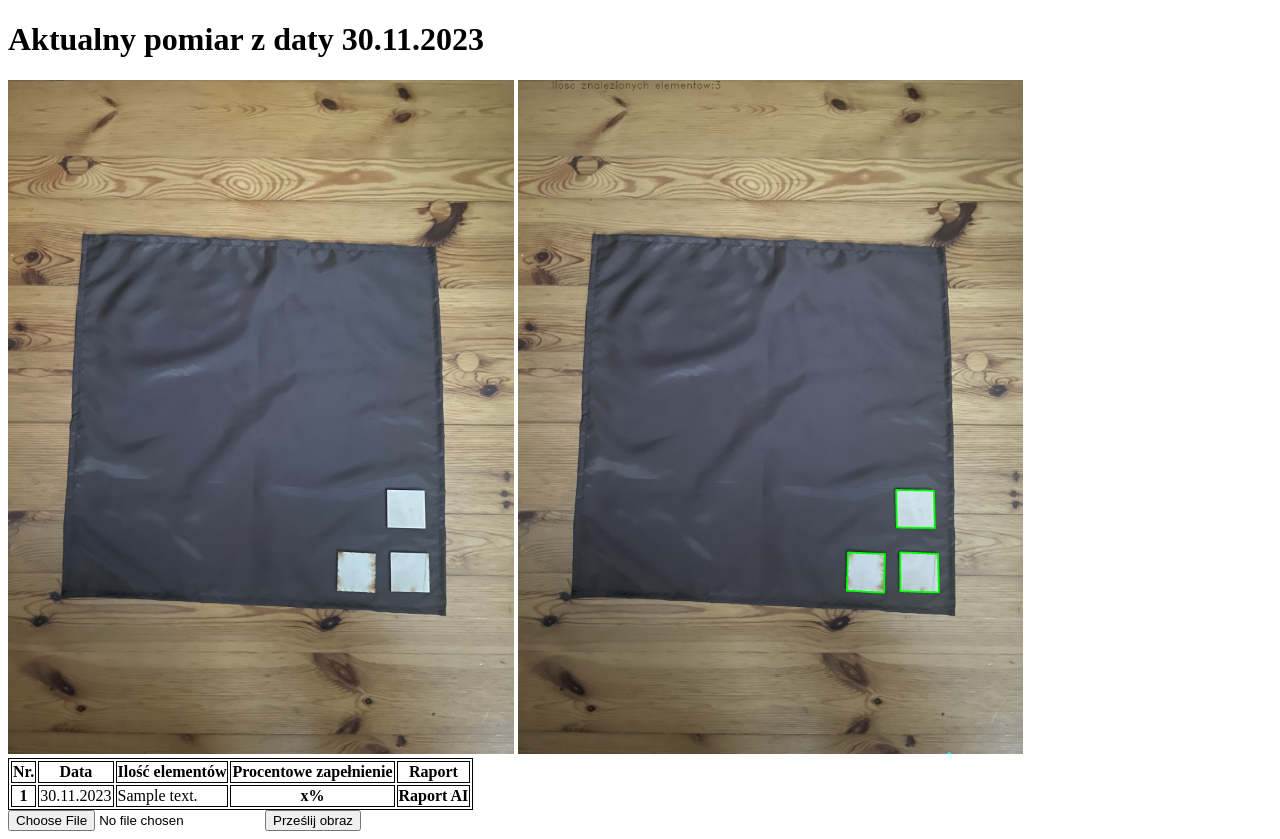
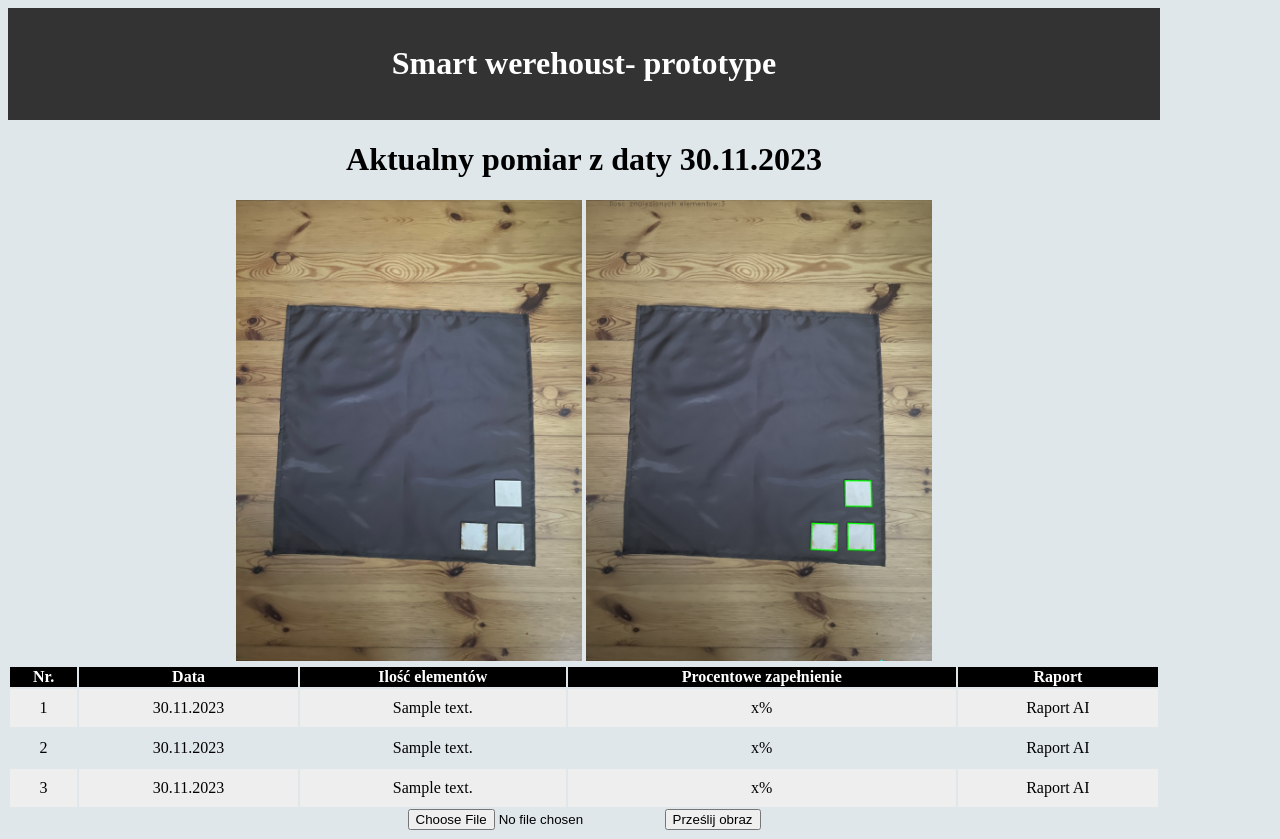
Before and after one commit to bartlomiej-bracik/Smart-warehouse-space-control, a Flask app: template server_app/werehouse_ai_manager/templates/index.html in a window 1280 px wide. Run offline with Flask 2, Linux system fonts and the light colour scheme; the template is opened without the code that fills it: most values are stand-ins (such as "Sample title", 1, 10 or a date in 2020).

Commit message:
webpage style edition

```diff
--- a/server_app/werehouse_ai_manager/templates/index.html
+++ b/server_app/werehouse_ai_manager/templates/index.html
@@ -2,13 +2,30 @@
 <html lang="en">
 <head>
     <style>
-
-        table, th, td {
-          border: 1px solid;
+        header {
+            background-color: #333;
+            color: white;
+            text-align: center;
+            padding: 1em;
         }
 
 
+        tr:nth-child(odd){background:#eee;}
+        table{width:100%;}
+         td{padding:10px;}
+        th{background: #000;color: #fff;}
 
+
+        body{
+            background-color: #e0e7eb;
+            max-width: 90%;
+            text-align: center
+
+        }
+        img{
+        text-align: center
+
+        }
 
     </style>
 
@@ -17,9 +34,13 @@
     <title>Smart werehoust</title>
 </head>
 <body>
+    <header>
+    <h1 >Smart werehoust- prototype</h1>
+  </header>
+
     <h1>Aktualny pomiar z daty 30.11.2023</h1>
-     <img src="{{ url_for('static', filename='img/img4.jpg') }}" alt="Obraz" width="40%" >
-    <img src="{{ url_for('static', filename='img/img1_con.jpg') }}" alt="Obraz" width="40%" >
+     <img src="{{ url_for('static', filename='img/img4.jpg') }}" alt="Obraz" width="30%" >
+    <img src="{{ url_for('static', filename='img/img1_con.jpg') }}" alt="Obraz" width="30%" >
 
 
 
@@ -31,7 +52,13 @@
    </thead>
    <tbody>
       <tr>
-         <th>1</th> <td>30.11.2023</td> <td>{{ additional_text }}</td> <th>x%</th> <th> Raport AI</th>
+         <td>1</td> <td>30.11.2023</td> <td>{{ additional_text }}</td> <td>x%</td> <td> Raport AI</td>
+      </tr>
+       <tr>
+         <td>2</td> <td>30.11.2023</td> <td>{{ additional_text }}</td> <td>x%</td> <td> Raport AI</td>
+      </tr>
+       <tr>
+         <td>3</td> <td>30.11.2023</td> <td>{{ additional_text }}</td> <td>x%</td> <td> Raport AI</td>
       </tr>
 
       </tr>
```
